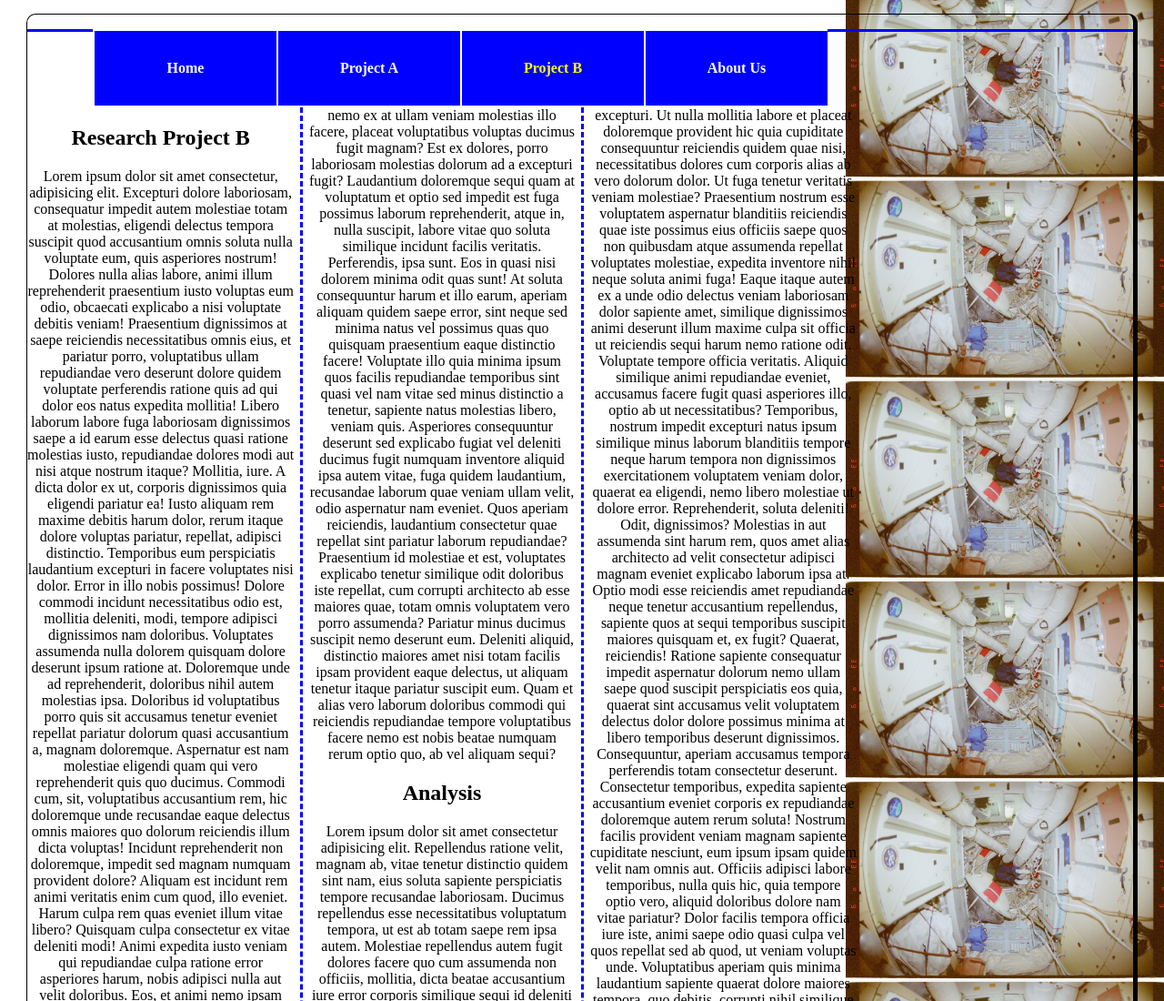
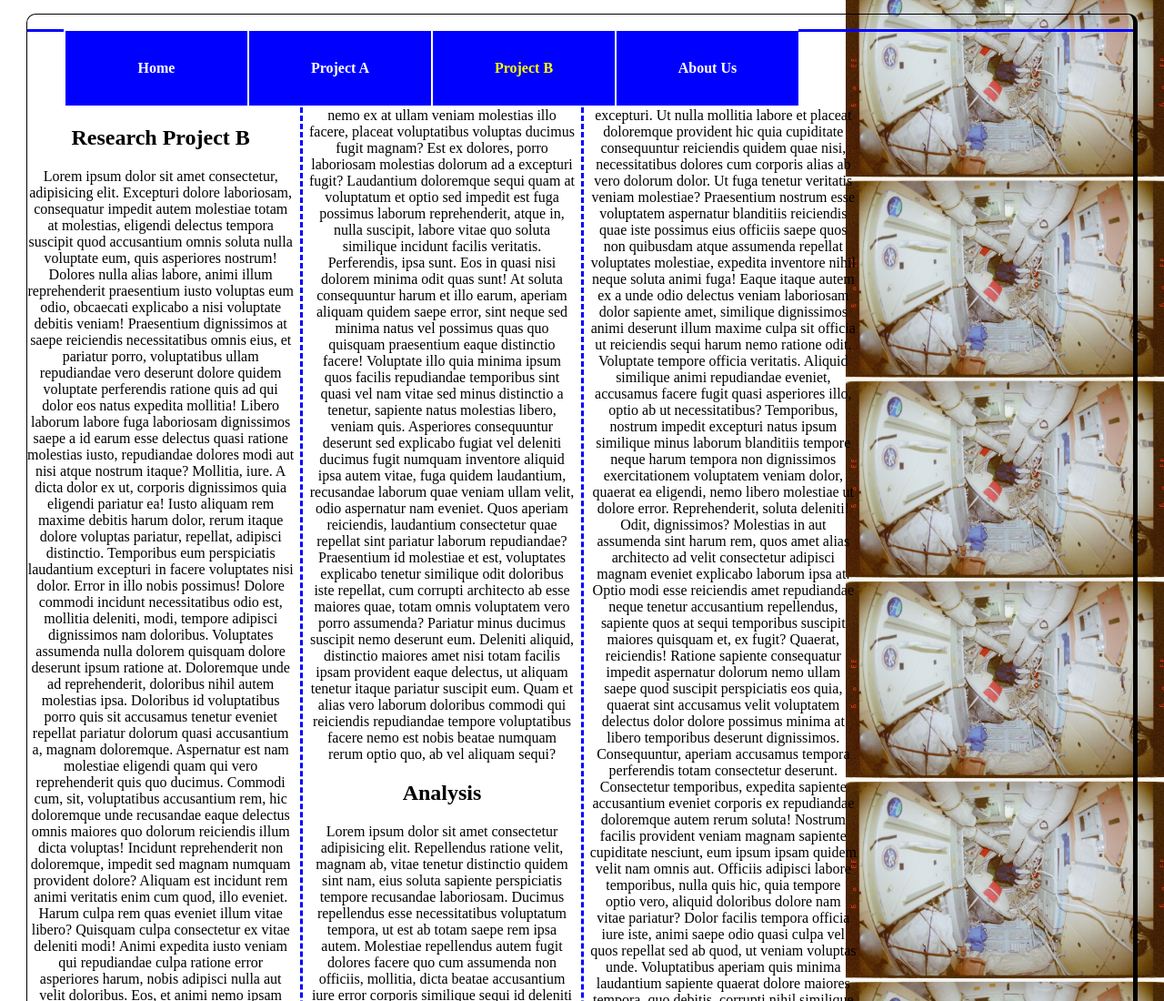
Before and after one commit to AshleyP04/AshleyP04.github.io, a plain HTML site: page exam.html in a window 1280 px wide. Shown: the top 1100 px of the page at 91% size. Drawn offline with Linux system fonts and the light colour scheme.

Commit message:
just undo padding

```diff
--- a/styles/exam.css
+++ b/styles/exam.css
@@ -35,8 +35,6 @@ aside {
 }
 
 nav {
-    padding-left: 2em;
-    padding-right: 2em;
     border-bottom: blue 3px solid;
 }
 nav ul {
```
